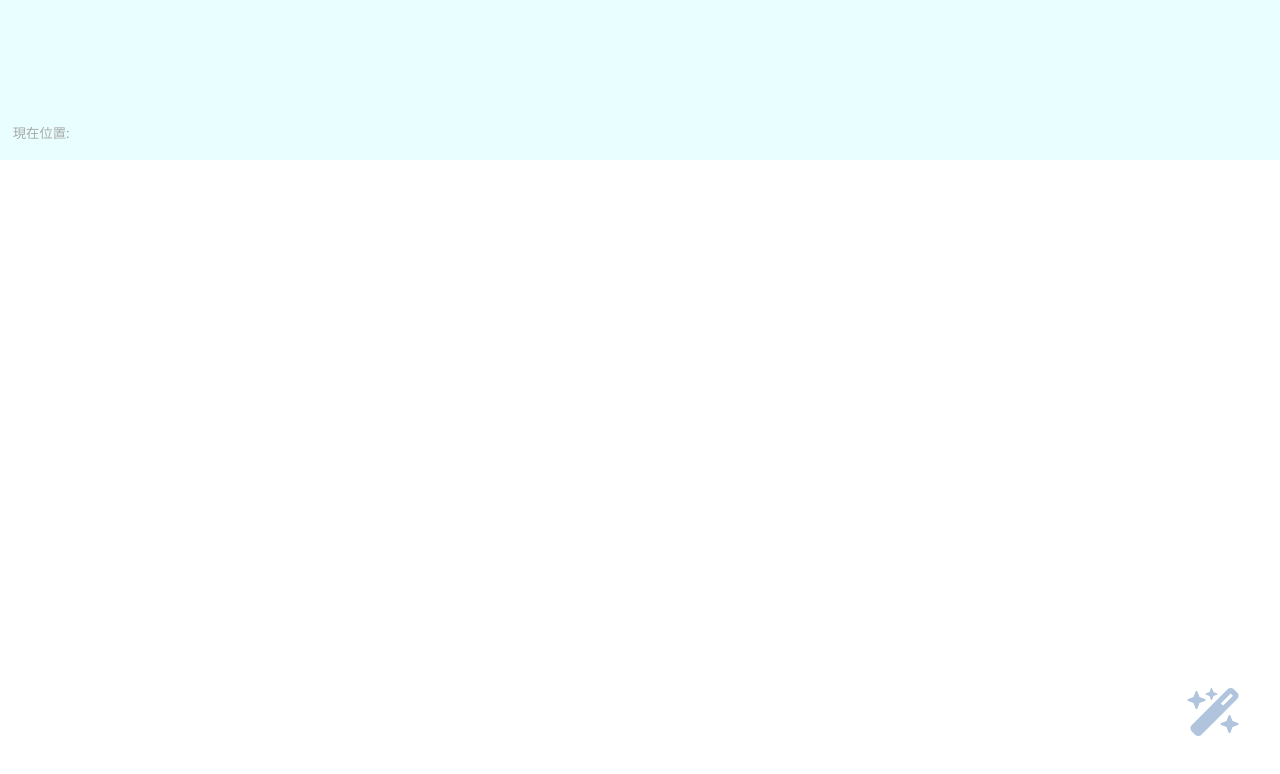
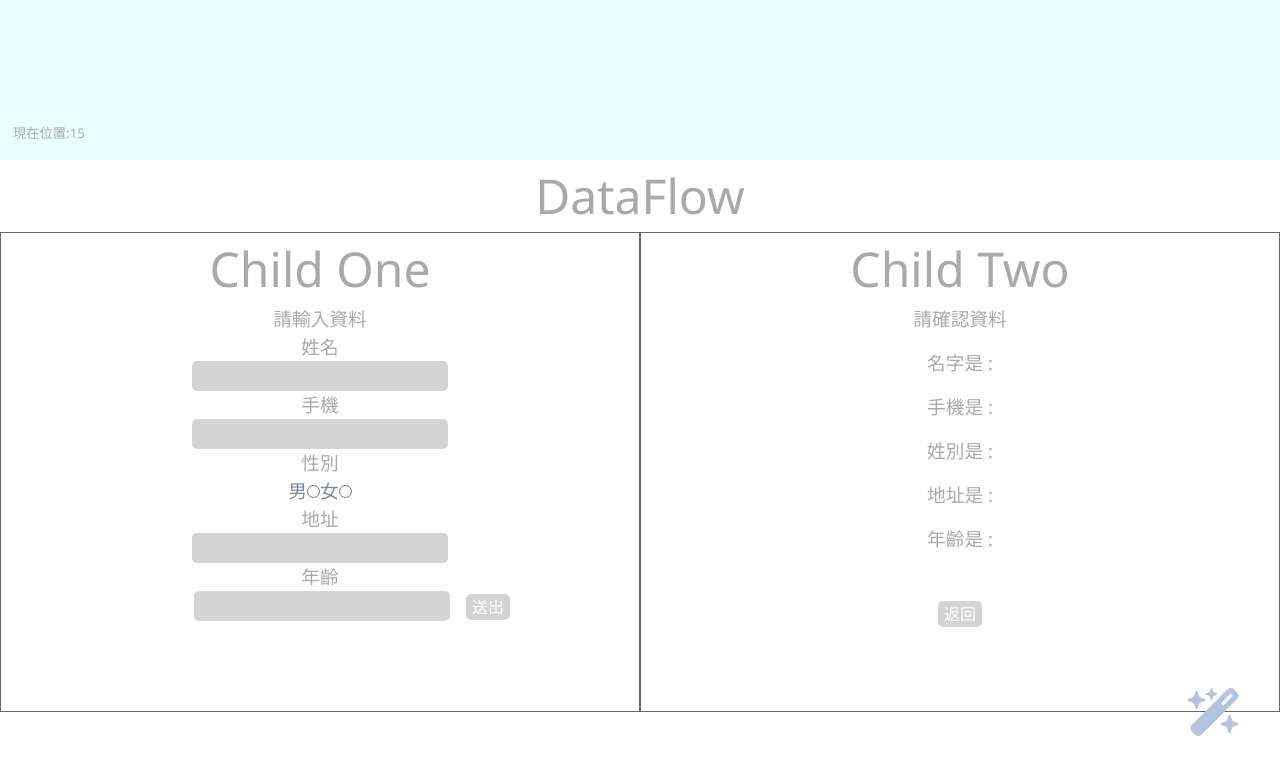
Before and after one commit to zawarudoooooooo/2023-11-17-1, a Vue app: page /DataFlow in a window 1280 px wide. Before the commit this address had no page. Shown: the top 774 px of the page. Built offline with nearby package versions, Linux system fonts and the light colour scheme.

Commit message:
Data Flow

```diff
--- /dev/null
+++ b/src/components/FlowChildOne.vue
@@ -0,0 +1,106 @@
+<script>
+    export default{
+        data(){
+            return{
+                info:{
+                    name:"",
+                    number:"",
+                    gender:"",
+                    address:"",
+                    age:"",
+                }
+            }
+        },
+        methods:{
+            get(){
+                this.$emit('get',this.obj)
+            }
+        }
+    }
+
+</script>
+
+<template>
+    <div class="content">
+        <span>Child One</span>
+        <p>請輸入資料</p>
+        <p>姓名</p>
+        <input type="text" v-model="this.info.name" id="normalinput">
+        <p>手機</p>
+        <input type="number" v-model="this.info.number" id="normalinput">
+        <p>性別</p>
+        <label for="man">男</label>
+        <input type="radio" id="mam" name="gneder" value="man" v-model="this.info.gender">
+        <label for="female">女</label>
+        <input type="radio" id="women" name="gender" value="woman" v-model="this.info.gender">
+        <p>地址</p>
+        <input type="text" v-model="this.info.address" id="normalinput">
+        <p>年齡</p>
+        <input type="number" v-model="this.info.age" id="ageinput">
+        <button tye="button"  @click="$emit('get',this.info)">送出</button>
+    </div>
+</template>
+
+
+<style lang="scss" scoped>
+    .content{
+        width: 50vw;
+        height: 60vh;
+        border: 1px solid dimgray;
+
+        span{
+            font-size: 36pt;
+            color: darkgray;
+        }
+
+        p{
+            font-size: 14pt;
+            color: darkgray;
+            margin: 0;
+
+        }
+
+        #normalinput{
+            width: 20vw;
+            border-radius: 5px;
+            border-style: none;
+            outline: none;
+            background-color: darkgray;
+            opacity: 0.5;
+            padding-left: 1vmin;
+            color: white;
+        }
+
+        #ageinput{
+            width: 20vw;
+            border-radius: 5px;
+            border-style: none;
+            outline: none;
+            background-color: darkgray;
+            opacity: 0.5;
+            padding-left: 1vmin;
+            margin-left: 8vmin;
+            color: white;
+        }
+
+        input{
+            font-size: 14pt;
+            margin: 0;
+            color: darkgray;
+        }
+
+        button{
+            border-radius: 5px;
+            border-style: none;
+            background-color: darkgray;
+            opacity: 0.5;
+            margin-left: 2vmin;
+            color: white;
+        }
+
+        label{
+            font-size: 14pt;
+            color: lightslategrey;
+        }
+}
+</style>
--- /dev/null
+++ b/src/components/FlowChildTwo.vue
@@ -0,0 +1,61 @@
+<script>
+    export default{
+        data(){
+            return{
+
+            }
+        },
+        props:[
+            "name",
+            "number",
+            "gender",
+            "address",
+            "age",
+            "pageChange"
+        ]
+    }
+</script>
+
+<template>
+    <div class="content">
+        <span>Child Two</span>
+        <p>請確認資料</p>
+        <p>名字是 : {{this.name}}</p>
+        <p>手機是 : {{this.number}}</p>
+        <p>姓別是 : {{this.gender}}</p>
+        <p>地址是 : {{this.address}}</p>
+        <p>年齡是 : {{this.age}}</p>
+        <button type="button" @click="pageChange">返回</button>
+    </div>
+
+
+</template>
+
+
+<style lang="scss" scoped>
+    .content{
+        width: 50vw;
+        height: 60vh;
+        border: 1px solid dimgrey;
+
+        span{
+            font-size: 36pt;
+            color: darkgray;
+        }
+
+        p{
+            font-size: 14pt;
+            color: darkgray;
+            margin-bottom: 2vmin;
+        }
+
+        button{
+            border-radius: 5px;
+            border-style: none;
+            background-color: darkgray;
+            opacity: 0.5;
+            color: white;
+            margin-top: 4vmin;
+        }
+}
+</style>
--- a/src/router/index.js
+++ b/src/router/index.js
@@ -50,6 +50,11 @@ const router = createRouter({
       component: () => import('../views/Emit.vue')
     },
     {
+      path: '/DataFlow',
+      name: 'DataFlow',
+      component: () => import('../views/DataFlow.vue')
+    },
+    {
       path: '/Three',
       name: 'Three',
       component: () => import('../views/Practice/Three.vue')
--- /dev/null
+++ b/src/views/DataFlow.vue
@@ -0,0 +1,70 @@
+<script>
+import { mapState, mapActions } from 'pinia'
+import counter from "../stores/counter"
+import FlowChildOne from '../components/FlowChildOne.vue';
+import FlowChildTwo from '../components/FlowChildTwo.vue';
+    export default{
+        data(){
+            return{
+                obj:{},
+                page:false,
+
+            }
+        },
+        methods:{
+            ...mapActions(counter,["setLocation"]),
+            getInfo(info){
+                this.obj=info
+            },
+            pageChange(){
+                this.page = !this.page
+            }
+        },
+        mounted(){
+            this.setLocation(15)
+        },
+        components:{
+            FlowChildOne,
+            FlowChildTwo
+        }
+    }
+</script>
+
+<template>
+    <div class="content">
+        <span>DataFlow</span>
+        <div class="childArea">
+            <div class="childOne" v-show="this.page==false">
+                <FlowChildOne @get="getInfo" />
+            </div>
+            <div class="childTwo">
+                <FlowChildTwo :name="this.obj.name" :number="this.obj.number" :gender="this.obj.gender" :address="this.obj.address" :age="this.obj.age" :pagechange="pageChange" />
+
+                <!-- <FlowChildTwo v-bind="this.obj" :pagechange="pageChange" /> -->
+            </div>
+        </div>
+    </div>
+</template>
+
+
+<style lang="scss" scoped>
+    .content{
+        text-align: center;
+
+        span{
+            font-size: 36pt;
+            color: darkgray;
+        }
+
+        p{
+            font-size: 20pt;
+            color: darkgray;
+
+        }
+
+        .childArea{
+            display: flex;
+        }
+
+}
+</style>
--- a/src/views/Entry.vue
+++ b/src/views/Entry.vue
@@ -32,6 +32,9 @@
             },
             goProvide(){
                 this.$router.push('/Vfor')
+            },
+            goDataFlow(){
+                this.$router.push('DataFlow')
             },
             goPracticeOne(){
                 this.$router.push('/Three')
@@ -89,6 +92,9 @@
         </div>
         <div class="itemFourteen">
             <a href="https://monumental-crumble-977d07.netlify.app/"><p>Profile Website</p></a>
+        </div>
+        <div class="itemFifteen">
+            <p @click="goDataFlow()">Data Flow</p>
         </div>
     </div>
 </template>
@@ -325,4 +331,20 @@
             scale: 0.8;
         }
     }
+
+    .itemFifteen{
+        width: 15vw;
+        height: 10vh;
+        border-radius: 5px;
+        background-color: #FFFDDE;
+        &:hover{
+            opacity: 0.5;
+            scale: 1.01;
+        }
+
+        &:active{
+            opacity: 1;
+            scale: 0.8;
+        }
+    }
 </style>
--- a/src/views/Practice/ExpenseTrackerLogin.vue
+++ b/src/views/Practice/ExpenseTrackerLogin.vue
@@ -21,11 +21,8 @@ export default{
 
             let existingUserInfo = localStorage.getItem('this.userinfoArr')
 
-
-
             if(account!==""||password!==""){
                 console.log(existingUserInfo)
-
 
                 if(account==existingUserInfo&&password==existingUserInfo.userPassword){
                     console.log(123)
```
